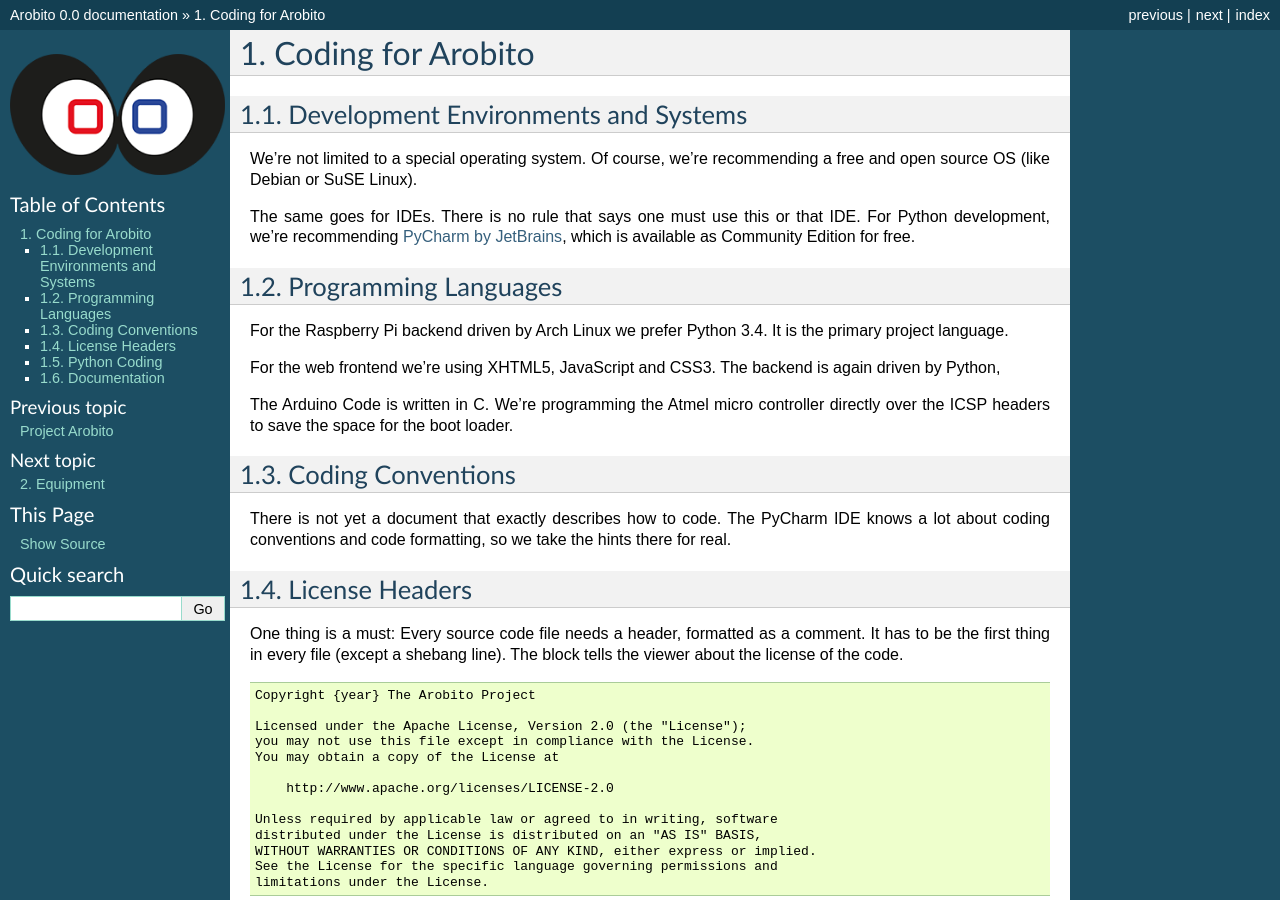
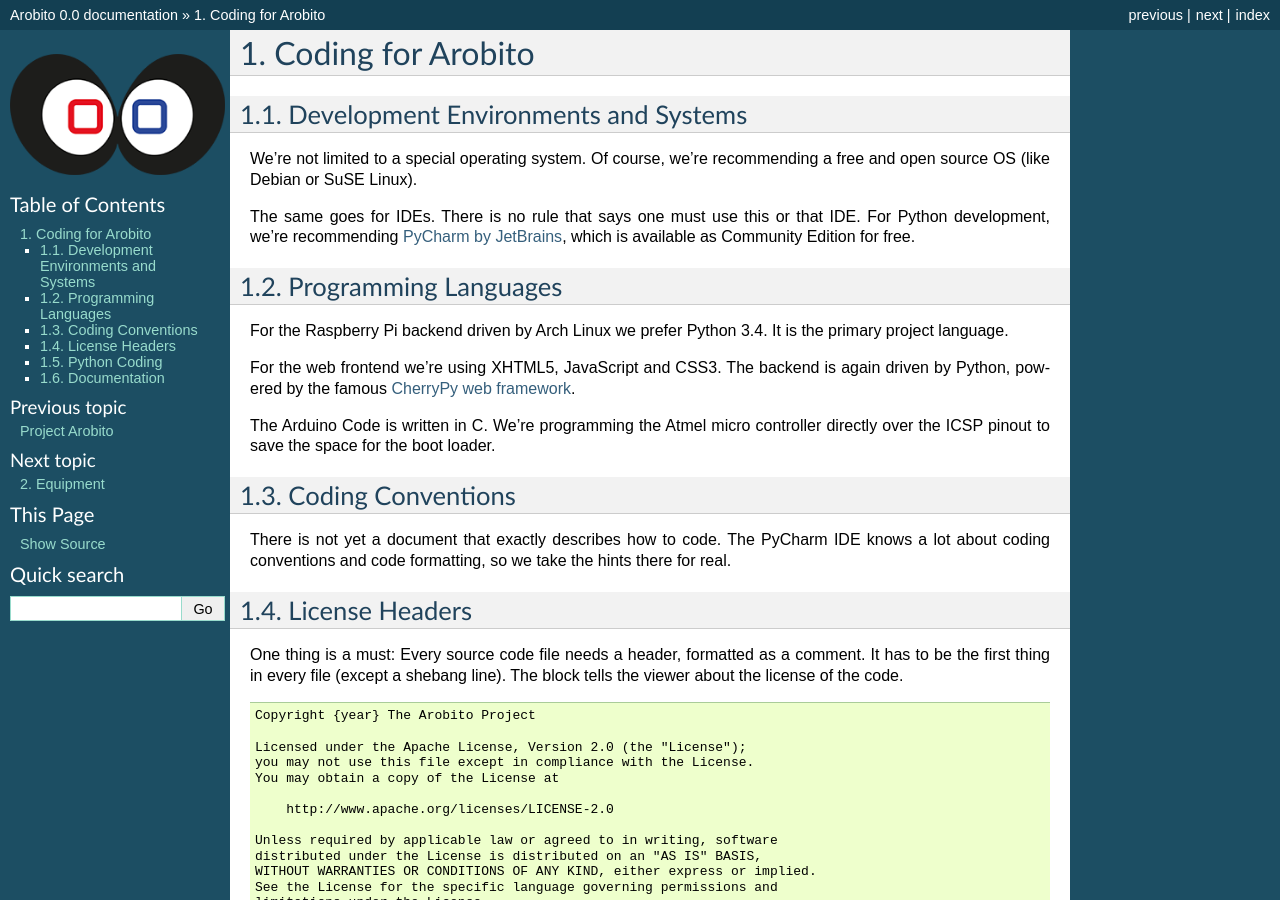
Before and after one commit to arobito/arobito, a Sphinx documentation site: the page built from doc/source/project/coding.rst, in a window 1280 px wide and 900 px high. Built offline with Sphinx 7.4.7, drawn with Linux system fonts in a browser that asks for light colours.

Commit message:
Added reference to CherryPy

```diff
--- a/doc/source/project/coding.rst
+++ b/doc/source/project/coding.rst
@@ -30,9 +30,9 @@ Programming Languages
 
 For the Raspberry Pi backend driven by Arch Linux we prefer Python 3.4. It is the primary project language.
 
-For the web frontend we're using XHTML5, JavaScript and CSS3. The backend is again driven by Python,
+For the web frontend we're using XHTML5, JavaScript and CSS3. The backend is again driven by Python, powered by the famous `CherryPy web framework <http://www.cherrypy.org/>`_.
 
-The Arduino Code is written in C. We're programming the Atmel micro controller directly over the ICSP headers to save the space for the boot loader.
+The Arduino Code is written in C. We're programming the Atmel micro controller directly over the ICSP pinout to save the space for the boot loader.
 
 
 Coding Conventions
```
